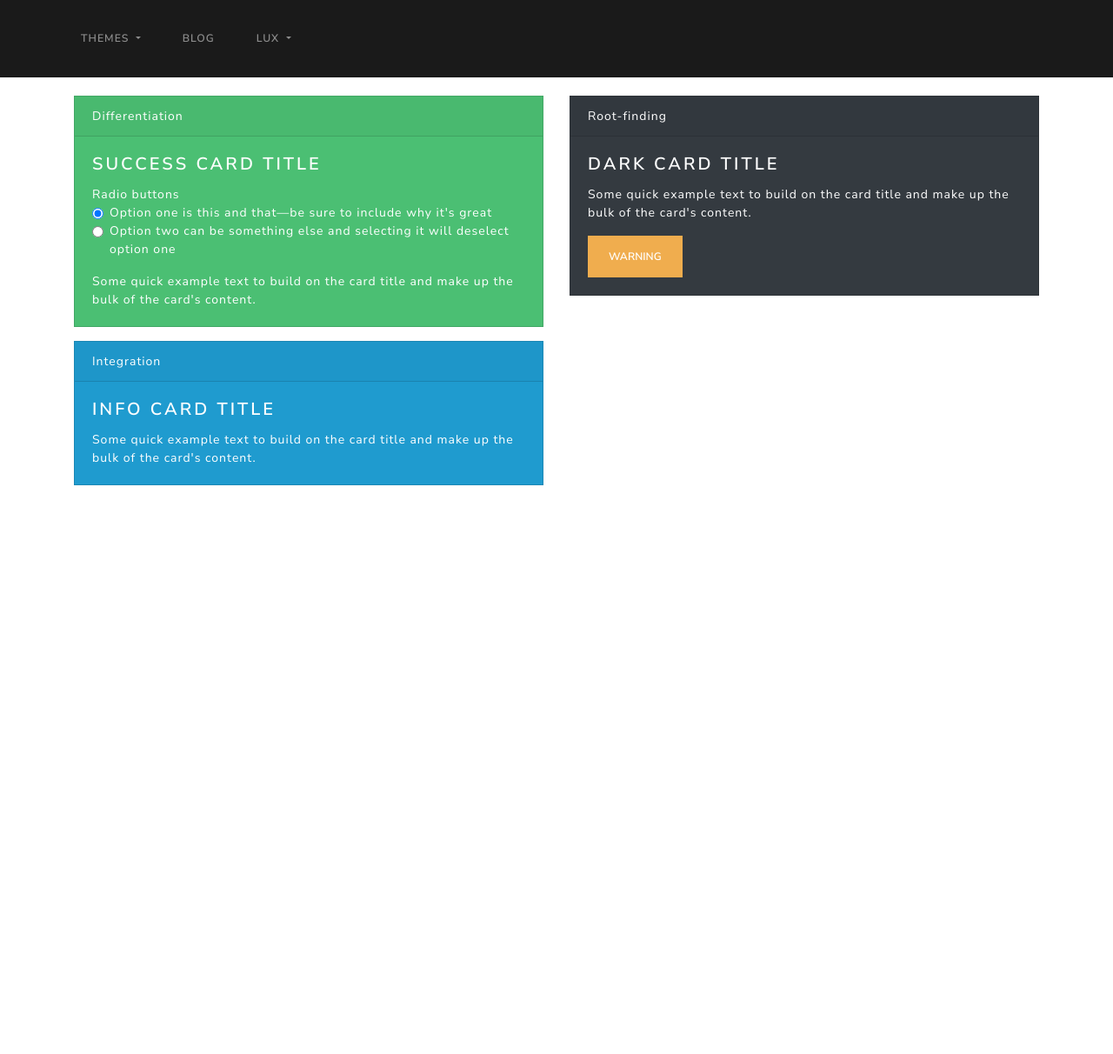
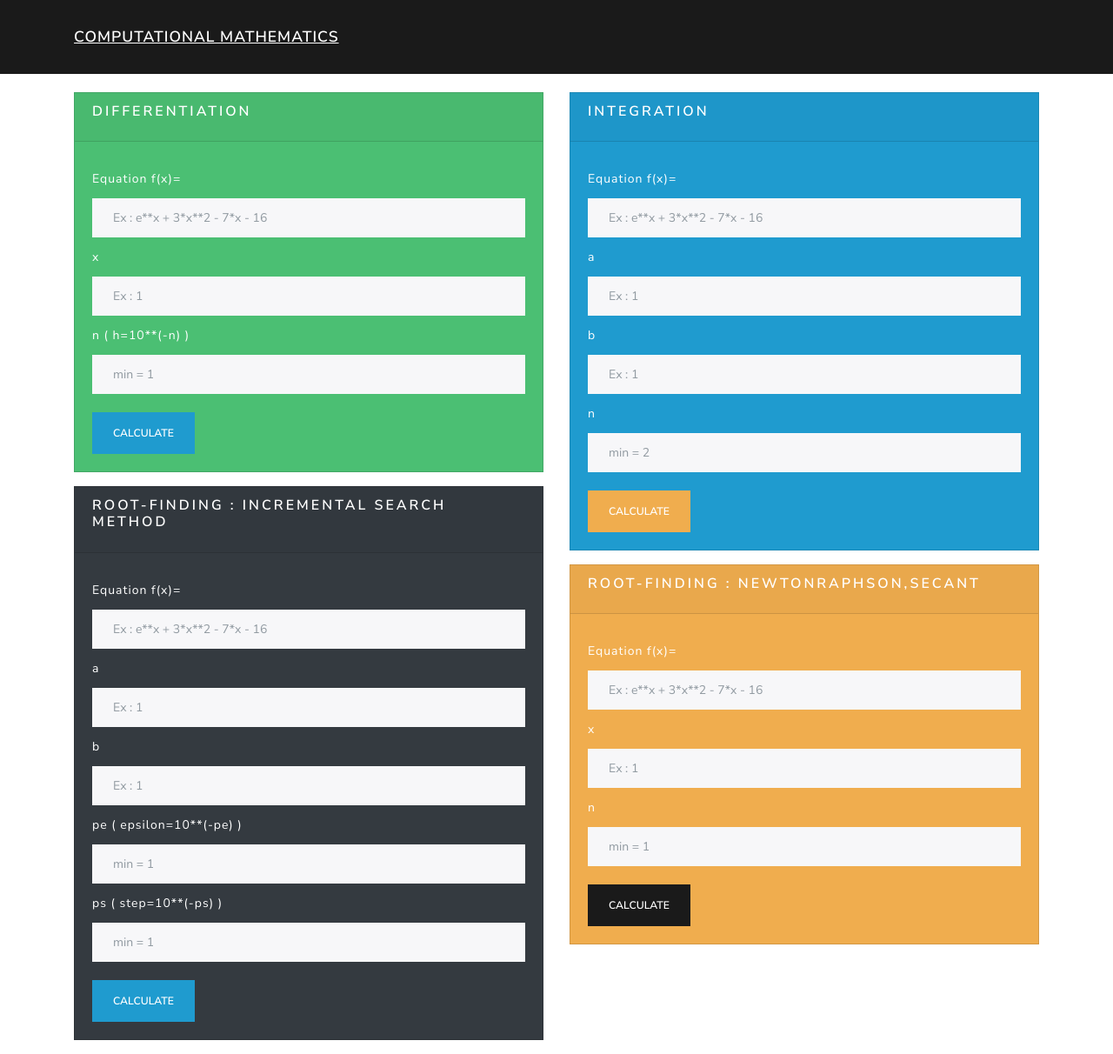
Before and after one commit to tewlyfool/WebCommath, a Django app: page / in a window 1280 px wide. Shown: the whole page at 87% size. Before the commit the page ends 558 px from the top, so only its background shows below. Run offline with Django 3.2, Linux system fonts and the light colour scheme; some libraries are stand-ins or nearby versions.

Commit message:
ติดว่าเสร็จ

```diff
--- a/app1/templates/index.html
+++ b/app1/templates/index.html
@@ -16,31 +16,12 @@
 <body>
      <div class="navbar navbar-expand-lg fixed-top navbar-dark bg-primary" style='position:relative;'>
       <div class="container">
-
+          <ins class="navbar-brand" >Computational Mathematics</ins>
         <button class="navbar-toggler" type="button" data-toggle="collapse" data-target="#navbarResponsive" aria-controls="navbarResponsive" aria-expanded="false" aria-label="Toggle navigation">
           <span class="navbar-toggler-icon"></span>
         </button>
         <div class="collapse navbar-collapse" id="navbarResponsive">
-          <ul class="navbar-nav">
-            <li class="nav-item dropdown">
-              <a class="nav-link dropdown-toggle" data-toggle="dropdown" href="#" id="themes">Themes <span class="caret"></span></a>
-              <div class="dropdown-menu" aria-labelledby="themes">
 
-                <div class="dropdown-divider"></div>
-
-              </div>
-            </li>
-
-            <li class="nav-item">
-              <a class="nav-link" href="https://blog.bootswatch.com">Blog</a>
-            </li>
-            <li class="nav-item dropdown">
-              <a class="nav-link dropdown-toggle" data-toggle="dropdown" href="#" id="download">Lux <span class="caret"></span></a>
-              <div class="dropdown-menu" aria-labelledby="download">
-                <a class="dropdown-item" target="_blank" href="https://jsfiddle.net/bootswatch/8zet8yhz/">Open in JSFiddle</a>
-
-            </li>
-          </ul>
 
         </div>
       </div>
@@ -52,52 +33,87 @@
      <div class="col-lg-6">
 
       <div class="card text-white bg-success mb-3" style="max-width: 35rem;">
-        <div class="card-header">Differentiation</div>
+        <div class="card-header"><h5 class="card-title">Differentiation</h5></div>
         <div class="card-body">
-          <h4 class="card-title">Success card title</h4>
-          <fieldset class="form-group">
-              Radio buttons
-              <div class="form-check">
-                <label class="form-check-label">
-                  <input type="radio" class="form-check-input" name="optionsRadios" id="optionsRadios1" value="option1" checked="">
-                  Option one is this and that—be sure to include why it's great
-                </label>
-              </div>
-              <div class="form-check">
-              <label class="form-check-label">
-                  <input type="radio" class="form-check-input" name="optionsRadios" id="optionsRadios2" value="option2">
-                  Option two can be something else and selecting it will deselect option one
-                </label>
-              </div>
 
-            </fieldset>
-
-          <p class="card-text">Some quick example text to build on the card title and make up the bulk of the card's content.</p>
+            <form action="/caldiff/" method="POST" >
+              {% csrf_token %}
+            <label class="col-form-label">Equation  f(x)=</label>
+            <input type="text" class="form-control" placeholder="Ex : e**x + 3*x**2 - 7*x - 16"  name="eq" required>
+            <label class="col-form-label" >x</label>
+            <input type="number" step="any" class="form-control" placeholder="Ex : 1"  name="x" required>
+            <label class="col-form-label" >n ( h=10**(-n) )</label>
+            <input type="number"  class="form-control" min="1" placeholder="min = 1"  name="nh" required>
+           <br>
+          <button type="submit" class="btn btn-info">calculate</button>
+          </form>
         </div>
       </div>
 
-      <div class="card text-white bg-info mb-3" style="max-width: 35rem;">
-        <div class="card-header">Integration</div>
-        <div class="card-body">
-          <h4 class="card-title">Info card title</h4>
-          <p class="card-text">Some quick example text to build on the card title and make up the bulk of the card's content.</p>
+
+
+      <div class="card text-white bg-dark mb-3" style="max-width: 35rem;">
+          <div class="card-header"><h5 class="card-title">Root-finding : Incremental Search Method</h5></div>
+          <div class="card-body">
+              <form action="/froot1/" method="POST" >
+                {% csrf_token %}
+              <label class="col-form-label">Equation  f(x)=</label>
+              <input type="text" class="form-control" placeholder="Ex : e**x + 3*x**2 - 7*x - 16"  name="eq" required>
+              <label class="col-form-label" >a</label>
+              <input type="number" step="any" class="form-control" placeholder="Ex : 1"  name="a" required>
+              <label class="col-form-label" >b </label>
+              <input type="number"  stap='any' class="form-control"  placeholder="Ex : 1"  name="b" required>
+              <label class="col-form-label" >pe ( epsilon=10**(-pe) )</label>
+              <input type="number" step="any" class="form-control" min="1" placeholder="min = 1"  name="pe" required>
+              <label class="col-form-label" >ps ( step=10**(-ps) )</label>
+              <input type="number" step="any" class="form-control" min="1" placeholder="min = 1"  name="ps" required>
+             <br>
+            <button type="submit" class="btn btn-info">calculate</button>
+            </form>
+          </div>
         </div>
-      </div>
 
      </div>
 
 
       <div class="col-lg-6">
 
-      <div class="card text-white bg-dark mb-3" style="max-width: 35rem;">
-        <div class="card-header">Root-finding</div>
-        <div class="card-body">
-          <h4 class="card-title">Dark card title</h4>
-          <p class="card-text">Some quick example text to build on the card title and make up the bulk of the card's content.</p>
-          <button type="button" class="btn btn-warning">Warning</button>
-        </div>
-      </div>
+          <div class="card text-white bg-info mb-3" style="max-width: 35rem;">
+              <div class="card-header"><h5 class="card-title">Integration</h5></div>
+              <div class="card-body">
+                  <form action="/calin/" method="POST" >
+                    {% csrf_token %}
+                  <label class="col-form-label">Equation  f(x)=</label>
+                  <input type="text" class="form-control" placeholder="Ex : e**x + 3*x**2 - 7*x - 16"  name="eq" required>
+                  <label class="col-form-label" >a</label>
+                  <input type="number" step="any" class="form-control" placeholder="Ex : 1"  name="a" required>
+                  <label class="col-form-label" >b</label>
+                  <input type="number" step="any" class="form-control" placeholder="Ex : 1"  name="b" required>
+                  <label class="col-form-label" >n </label>
+                  <input type="number" step="2" class="form-control" min="2" placeholder="min = 2"  name="n" required>
+                 <br>
+                <button type="submit" class="btn btn-warning">calculate</button>
+                </form>
+              </div>
+            </div>
 
+
+            <div class="card text-white bg-warning mb-3" style="max-width: 35rem;">
+                <div class="card-header"><h5 class="card-title">Root-finding : newtonraphson,secant </h5></div>
+                <div class="card-body">
+                    <form action="/froot2/" method="POST" >
+                      {% csrf_token %}
+                    <label class="col-form-label">Equation  f(x)=</label>
+                    <input type="text" class="form-control" placeholder="Ex : e**x + 3*x**2 - 7*x - 16"  name="eq" required>
+                    <label class="col-form-label" >x</label>
+                    <input type="number" step="any" class="form-control" placeholder="Ex : 1"  name="x" required>
+                    <label class="col-form-label" >n</label>
+                    <input type="number" min="1" class="form-control" placeholder="min = 1"  name="n" required>
+                   <br>
+                  <button type="submit" class="btn btn-primary">calculate</button>
+                  </form>
+                </div>
+              </div>
     </div>
 </div>
 </div>
--- a/app1/views.py
+++ b/app1/views.py
@@ -1,5 +1,181 @@
 from django.shortcuts import render
-
+from numpy import *
 # Create your views here.
 def index(req):
     return render(req,'index.html',{})
+def caldiff(req):
+    if req.method == 'POST':
+        try :
+            d = req.POST
+            eq = d['eq']
+            n = int(d['nh'])
+            h = 10**(-n)
+            x = float(d['x'])
+            data = []
+            data.append(['Differentiation'])
+            data.append(['Equation : f(x) = ',eq])
+            data.append(['x = ',x])
+            data.append(['h = ',h])
+            # print(eval(eq),x,h)
+            data.append(['1CDA = ',firstCDA(eq,x,h)])
+            data.append(['2CDA = ',secondCDA(eq,x,h)])
+            data.append(['3CDA = ',thirdCDA(eq,x,h)])
+            data.append(['4CDA = ',fourthCDA(eq,x,h)])
+            return render(req,'result.html',{'show':data})
+        except:
+            data = []
+            data.append(['Differentiation'])
+            data.append(['Equation : f(x) = ',eq])
+            data.append(['x = ',x])
+            data.append(['h = ',h])
+            data.append(['บางอย่างผิดพลาด ไม่สามารถคำนวณได้'])
+            return render(req,'result.html',{'show':data})
+
+    else:
+        return render(req,'result.html',{})
+def calin(req):
+    if req.method == 'POST':
+        try :
+            d = req.POST
+            eq = d['eq']
+            n = int(d['n'])
+            a = float(d['a'])
+            b = float(d['b'])
+            data = []
+            data.append(['Integration'])
+            data.append(['Equation : f(x) = ',eq])
+            data.append(['a = ',a])
+            data.append(['b = ',b])
+            data.append(['n = ',n])
+            if a > b : b,a = a,b
+            data.append(['Trapezoidal rule = ',trapezoid(eq,a,b,n)])
+            data.append(["Simpson's rule = ",firstsimpson(eq,a,b,n)])
+            return render(req,'result.html',{'show':data})
+        except:
+            data = []
+            data.append(['Integration'])
+            data.append(['Equation : f(x) = ',eq])
+            data.append(['a = ',a])
+            data.append(['b = ',b])
+            data.append(['n = ',n])
+            data.append(['บางอย่างผิดพลาด ไม่สามารถคำนวณได้'])
+            return render(req,'result.html',{'show':data})
+
+    else:
+        return render(req,'result.html',{})
+def froot1(req):
+    if req.method == 'POST':
+        try :
+            d = req.POST
+            eq = d['eq']
+            a = float(d['a'])
+            b = float(d['b'])
+            pe = float(d['pe'])
+            epsilon = 10**(-pe)
+            ps = float(d['ps'])
+            step = 10**(-ps)
+            data = []
+            data.append(['Root-finding : ','Incremental Search Method'])
+            data.append(['Equation : f(x) = ',eq])
+            data.append(['a = ',a])
+            data.append(['b = ',b])
+            data.append(['epsilon = ',epsilon])
+            data.append(['step = ',step])
+            if a > b : b,a = a,b
+            data.append(["Incremental Search Method = ",incsearch(eq,a,b,epsilon,step)])
+            return render(req,'result.html',{'show':data})
+        except:
+            data = []
+            data.append(['Root-finding : ','Incremental Search Method'])
+            data.append(['Equation : f(x) = ',eq])
+            data.append(['a = ',a])
+            data.append(['b = ',b])
+            data.append(['epsilon = ',epsilon])
+            data.append(['step = ',step])
+            data.append(['บางอย่างผิดพลาด ไม่สามารถคำนวณได้'])
+            return render(req,'result.html',{'show':data})
+
+    else:
+        return render(req,'result.html',{})
+def froot2(req):
+    if req.method == 'POST':
+        try :
+            d = req.POST
+            eq = d['eq']
+            x = float(d['x'])
+            n = int(d['n'])
+            data = []
+            data.append(['Root-finding : ','newtonraphson,secant'])
+            data.append(['Equation : f(x) = ',eq])
+            data.append(['x = ',x])
+            data.append(['n = ',n])
+            data.append(['newtonraphson = ',newtonraphson(eq,x,n)])
+            data.append(["secant = ",secant(eq,x,n)])
+            return render(req,'result.html',{'show':data})
+        except:
+            data = []
+            data.append(['Root-finding : ','newtonraphson,secant'])
+            data.append(['Equation : f(x) = ',eq])
+            data.append(['x = ',x])
+            data.append(['n = ',n])
+            data.append(['บางอย่างผิดพลาด ไม่สามารถคำนวณได้'])
+            return render(req,'result.html',{'show':data})
+
+    else:
+        return render(req,'result.html',{})
+def tof(sf,x):
+    return eval(sf)
+
+def firstCDA(sf,x,h):
+    return (tof(sf,x+h) - tof(sf,x-h))/(2*h)
+def secondCDA(f,x,h):
+    return (tof(f,x+h)-2*tof(f,x)+tof(f,x-h))/(h**2)
+def thirdCDA(f,x,h):
+    return (tof(f,x+2*h)-2*tof(f,x+h)+2*tof(f,x-h)-tof(f,x-2*h))/(2*h**3)
+def fourthCDA(f,x,h):
+    return ( tof(f,x+2*h) -4*tof(f,x+h) +6*tof(f,x) -4*tof(f,x-h) + tof(f,x-2*h)  )/(h**4)
+
+def trapezoid(f,a, b, n):
+    l = (b-a)/n
+    r = (tof(f,a) + tof(f,b))/2
+    for i in range(1,n) : r += tof(f,a+i*l)
+    return r*l
+def incsearch(eq, a, b, epsilon=10**-3, step=10**-3):
+    while a<b:
+        if abs(firstCDA(eq,a,10**(-5))) < epsilon :
+            print(a)
+            break
+        a+=step
+    return a if a<b else None
+
+def firstsimpson(f, a, b, n):
+    h = (b-a)/n
+    x0 = a # x_i = x_0 + i*h
+    #tof(f,x0) + 4*tof(f,x1) + 2*tof(f,x2) + .... + 4*tof(f,x_n-1) + tof(f,x_n)
+    s = tof(f,x0)
+
+    # odd - x1, x3, x5, ...
+    #s += 4*tof(f,x1) + 4*tof(f,x3) + 4*tof(f,x5) + ...
+    for i in range(1,n,2):
+        s += 4*tof(f,x0+i*h)
+
+    # even - x2, x4, x6, ...
+    #s += 2*tof(f,x2) + 2*tof(f,x4) + 2*tof(f,x6) + ...
+    for i in range(2,n-1,2):
+        s += 2*tof(f,x0+i*h)
+
+    s += tof(f,b)
+    return s*h/3
+def newtonraphson(f,  x=-1, n=20):
+    for i in range(n):
+        deltaX = -tof(f,x)/firstCDA(f,x,10**(-5))
+        x += deltaX
+    return x
+def secant(f, x=-1, n=20, h=0.00001):
+    xo = x
+    xn = x + h
+    for i in range(n):
+        q = (tof(f,xo) - tof(f,xn))/(xo-xn)
+        xo = xn
+        xn += -(tof(f,xn)/q)
+    return xn
--- a/mysite/urls.py
+++ b/mysite/urls.py
@@ -21,6 +21,11 @@ from app1 import views
 
 
 urlpatterns = [
-    path('admin/', admin.site.urls),path('',views.index)
+    path('admin/', admin.site.urls),
+    path('',views.index),
+    path('caldiff/',views.caldiff),
+    path('calin/',views.calin),
+    path('froot1/',views.froot1),
+    path('froot2/',views.froot2)
 ]
 # + static(settings.STATIC_URL, document_root=settings.STATIC_ROOT)
```
Also changed, not shown: app1/templates/result.html (added, +46 -0 lines).
